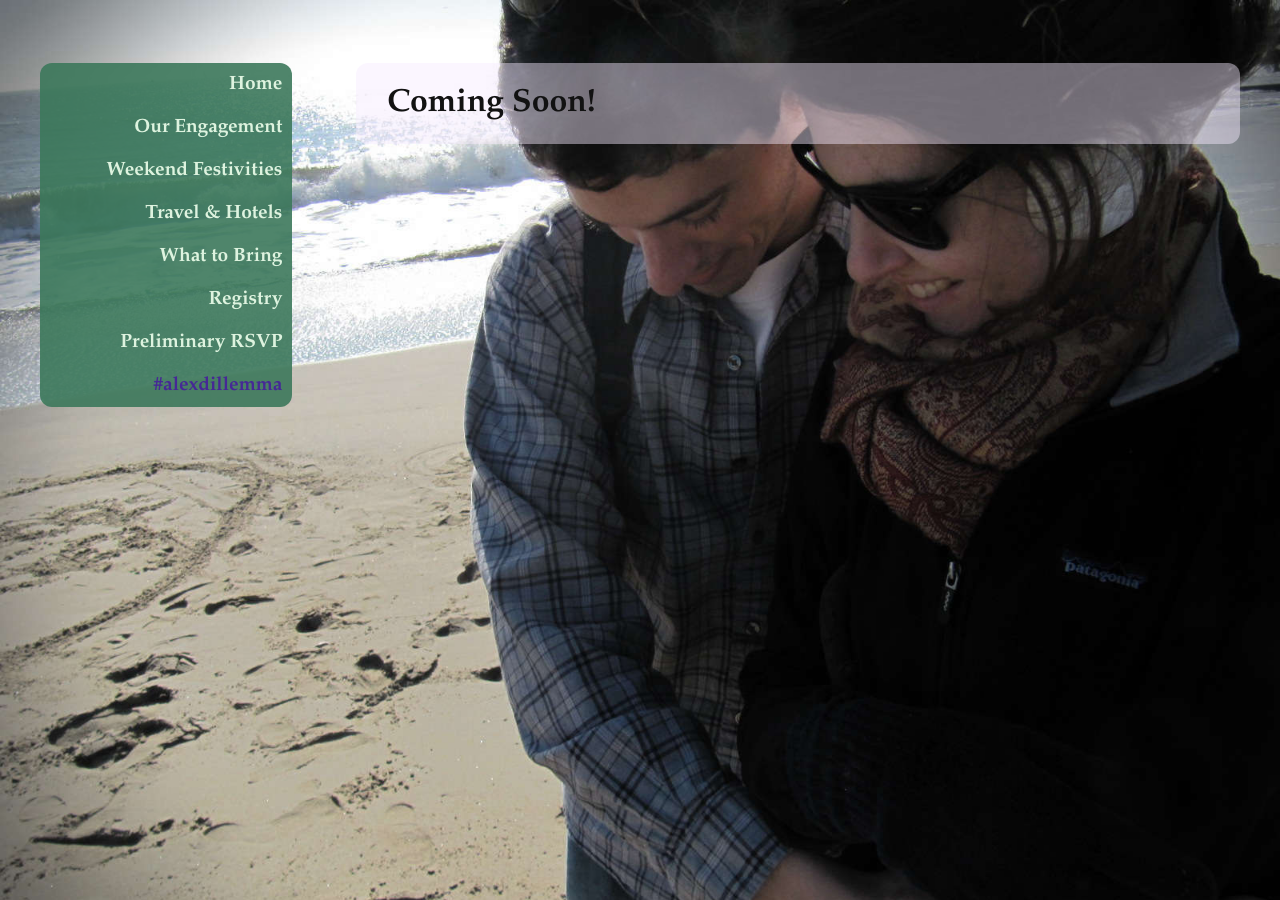
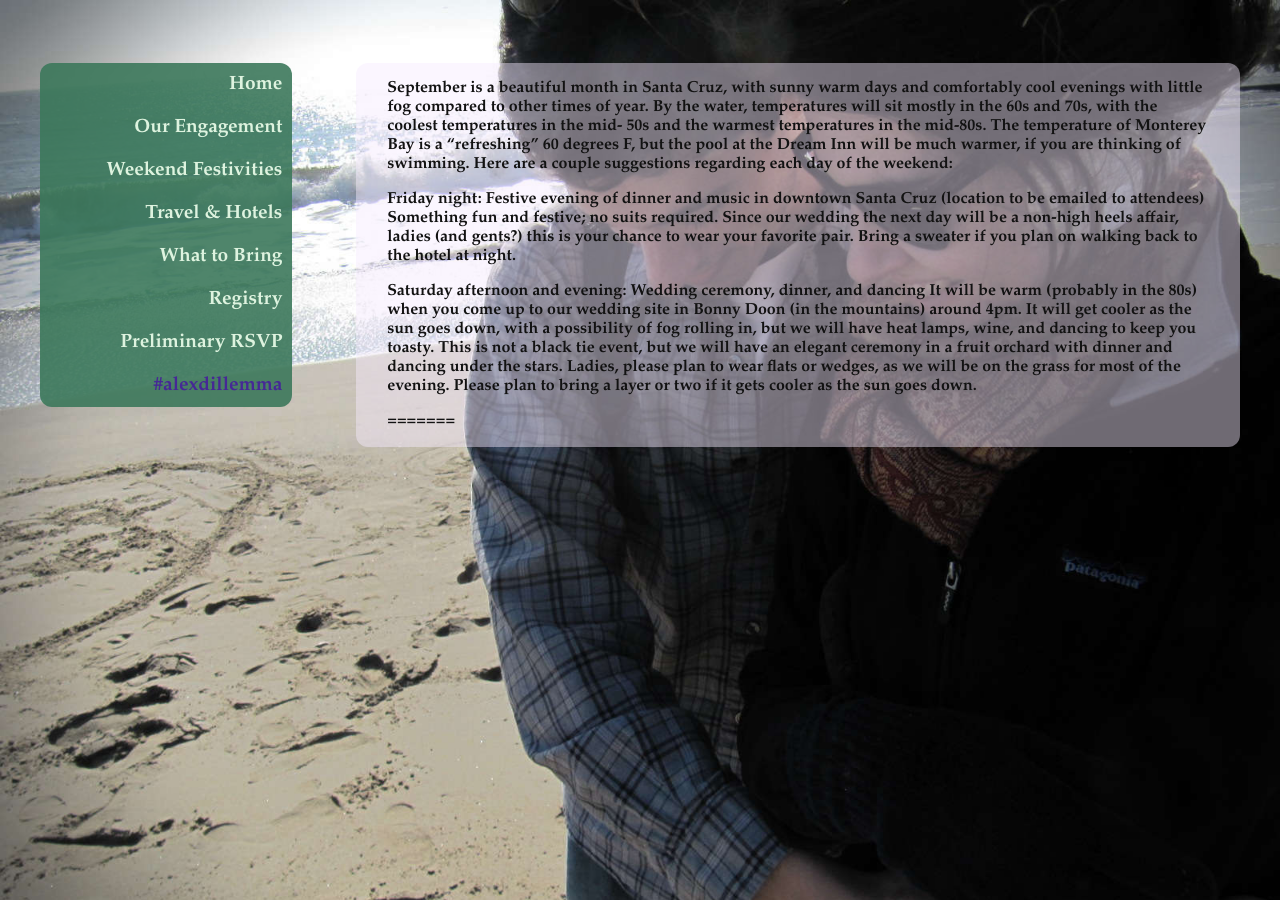
Before and after one commit to adgaudio/wedding, a Jekyll site: the page built from what-to-bring.md, in a window 1280 px wide. Built offline with Jekyll 4.4.1, drawn with Linux system fonts in a browser that asks for light colours; Markdown is read by kramdown in place of the engine named in the settings.

Commit message:
Update what-to-bring.md

```diff
--- a/what-to-bring.md
+++ b/what-to-bring.md
@@ -4,5 +4,12 @@ title: What to Bring
 site_classes: gray_background
 ---
 
-Coming Soon!
+September is a beautiful month in Santa Cruz, with sunny warm days and comfortably cool evenings with little fog compared to other times of year. By the water, temperatures will sit mostly in the 60s and 70s, with the coolest temperatures in the mid- 50s and the warmest temperatures in the mid-80s.  The temperature of Monterey Bay is a "refreshing" 60 degrees F, but the pool at the Dream Inn will be much warmer, if you are thinking of swimming.  Here are a couple suggestions regarding each day of the weekend:
+
+Friday night: Festive evening of dinner and music in downtown Santa Cruz (location to be emailed to attendees)
+Something fun and festive; no suits required. Since our wedding the next day will be a non-high heels affair, ladies (and gents?) this is your chance to wear your favorite pair. Bring a sweater if you plan on walking back to the hotel at night.
+
+Saturday afternoon and evening: Wedding ceremony, dinner, and dancing
+It will be warm (probably in the 80s) when you come up to our wedding site in Bonny Doon (in the mountains) around 4pm. It will get cooler as the sun goes down, with a possibility of fog rolling in, but we will have heat lamps, wine, and dancing to keep you toasty.  This is not a black tie event, but we will have an elegant ceremony in a fruit orchard with dinner and dancing under the stars.  Ladies, please plan to wear flats or wedges, as we will be on the grass for most of the evening. Please plan to bring a layer or two if it gets cooler as the sun goes down.
+
 =======
```
